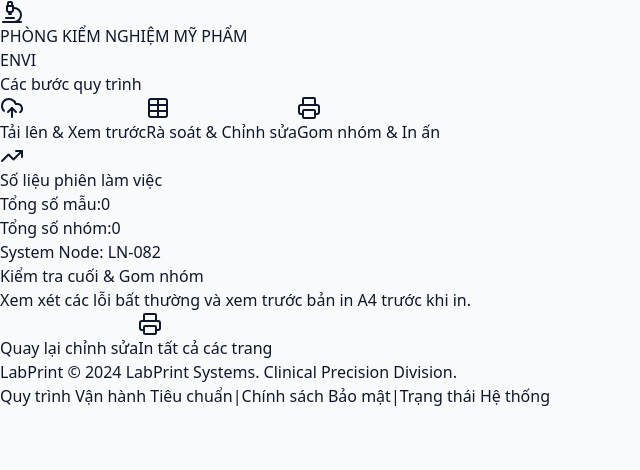
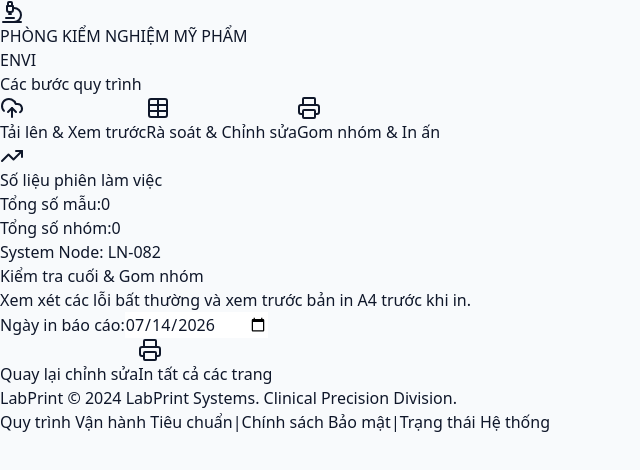
Before and after one commit to lamnd9/AI_pH_Analyze, a Next.js app in the folder frontend/: page / in a window 1280 px wide. Both pictures are taken after a click on the button "Gom nhóm & In ấn". Shown: the top 470 px of the page, without its empty margins (0-640 px from the left). Built offline with nearby package versions, Linux system fonts and the light colour scheme.

Commit message:
fix layout

```diff
--- a/frontend/src/app/page.tsx
+++ b/frontend/src/app/page.tsx
@@ -297,10 +297,10 @@ export default function Home() {
     }
   };
 
-  // Format current date for Clinical Report Page
-  const currentDate = useMemo(() => {
+  // Date state for Clinical Report Page (defaults to current local date)
+  const [currentDate, setCurrentDate] = useState<string>(() => {
     return new Date().toISOString().split("T")[0];
-  }, []);
+  });
 
   // Print execution handler
   const handlePrint = () => {
@@ -313,12 +313,18 @@ export default function Home() {
       {/* Print CSS optimization style tag */}
       <style dangerouslySetInnerHTML={{
         __html: `
+        @page {
+          size: A4 portrait;
+          margin: 0 !important;
+        }
         @media print {
           body, html {
             background: #ffffff !important;
             color: #000000 !important;
             margin: 0 !important;
             padding: 0 !important;
+            -webkit-print-color-adjust: exact !important;
+            print-color-adjust: exact !important;
           }
           header, aside, footer, .no-print {
             display: none !important;
@@ -336,11 +342,19 @@ export default function Home() {
             box-shadow: none !important;
             border: none !important;
           }
+          /* Reset tailwind's vertical spacing margins that push pages down and cause extra blank pages */
+          .print-area > * {
+            margin-top: 0 !important;
+            margin-bottom: 0 !important;
+          }
           .print-wrapper {
             height: auto !important;
             width: auto !important;
             display: block !important;
             transform: none !important;
+            margin: 0 !important;
+            padding: 0 !important;
+            border: none !important;
           }
           .print-page {
             width: 210mm !important;
@@ -351,10 +365,14 @@ export default function Home() {
             border: none !important;
             background: white !important;
             page-break-after: always !important;
+            page-break-inside: avoid !important;
             display: flex !important;
             flex-direction: column !important;
             transform: none !important;
             transform-origin: initial !important;
+          }
+          .print-area > div:last-child .print-page {
+            page-break-after: avoid !important;
           }
         }
       `}} />
@@ -756,7 +774,18 @@ export default function Home() {
                     {t.step3.subtitle}
                   </p>
                 </div>
-                <div className="flex items-center gap-3">
+                <div className="flex items-center gap-3 flex-wrap">
+                  {/* Interactive Date Picker Selector (no-print) */}
+                  <div className="flex items-center gap-2 bg-white border border-slate-200 rounded-xl px-3.5 py-2 shadow-sm text-xs font-semibold text-slate-700">
+                    <span>{lang === "vi" ? "Ngày in báo cáo:" : "Report Date:"}</span>
+                    <input
+                      type="date"
+                      value={currentDate}
+                      onChange={(e) => setCurrentDate(e.target.value)}
+                      className="bg-transparent border-none focus:outline-none focus:ring-0 text-blue-900 font-extrabold font-mono cursor-pointer"
+                    />
+                  </div>
+
                   <button
                     onClick={() => setCurrentStep("review")}
                     className="px-5 py-2.5 text-xs font-bold uppercase tracking-wider text-slate-700 bg-white border border-slate-200 hover:bg-slate-50 rounded-xl transition-all shadow-sm active:scale-95"
@@ -892,11 +921,6 @@ export default function Home() {
 
                           </div>
 
-                          {/* A4 Report Footer details */}
-                          <div className="border-t border-slate-200 pt-3 flex items-center justify-between text-[9px] font-mono text-slate-400">
-                            <span>SYSTEM INTEGRITY: VERIFIED</span>
-                            <span>LABPRINT CLINICAL OUTPUT SUITE</span>
-                          </div>
                         </div>
                       </div>
                     </div>
```
